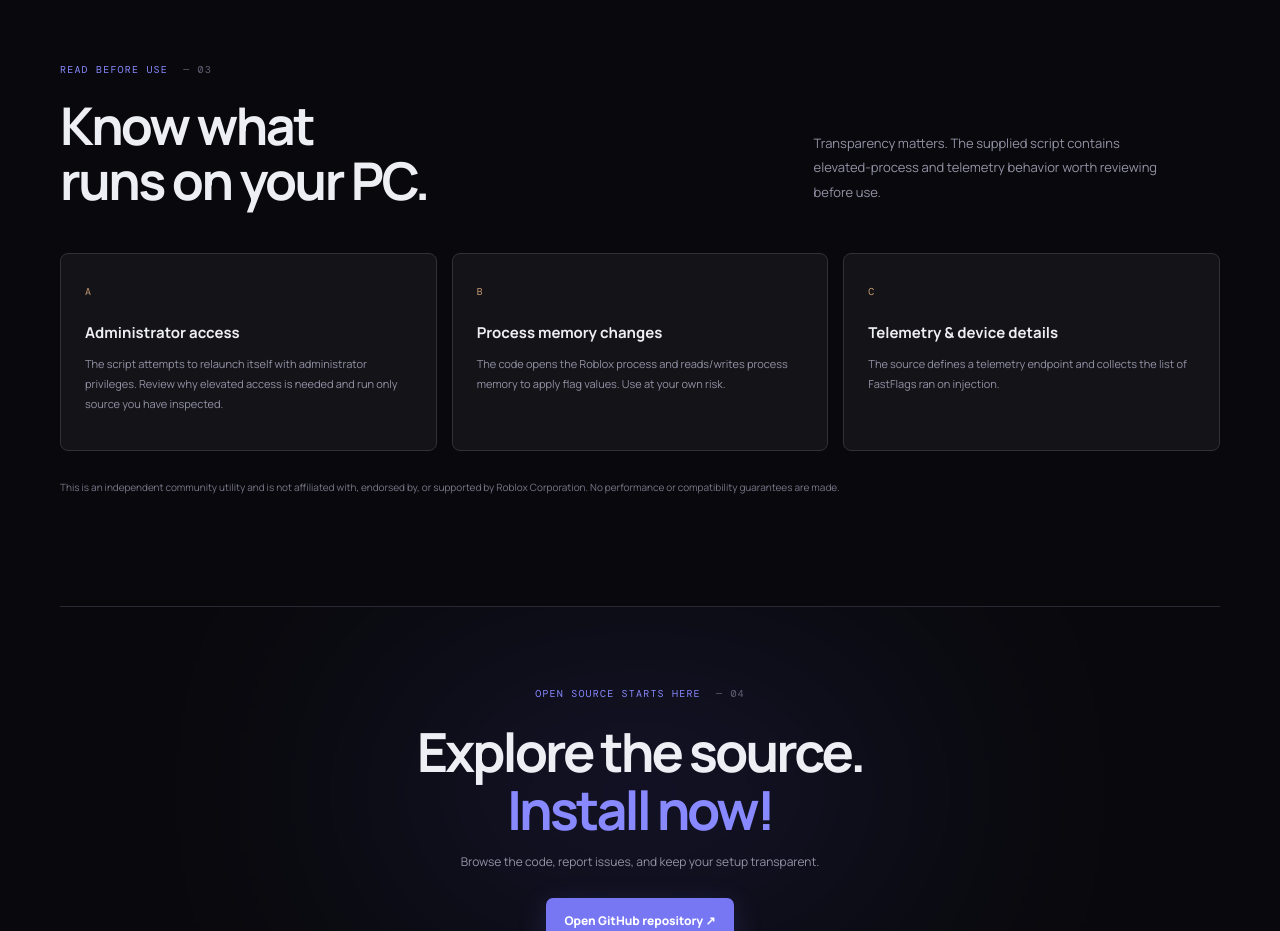
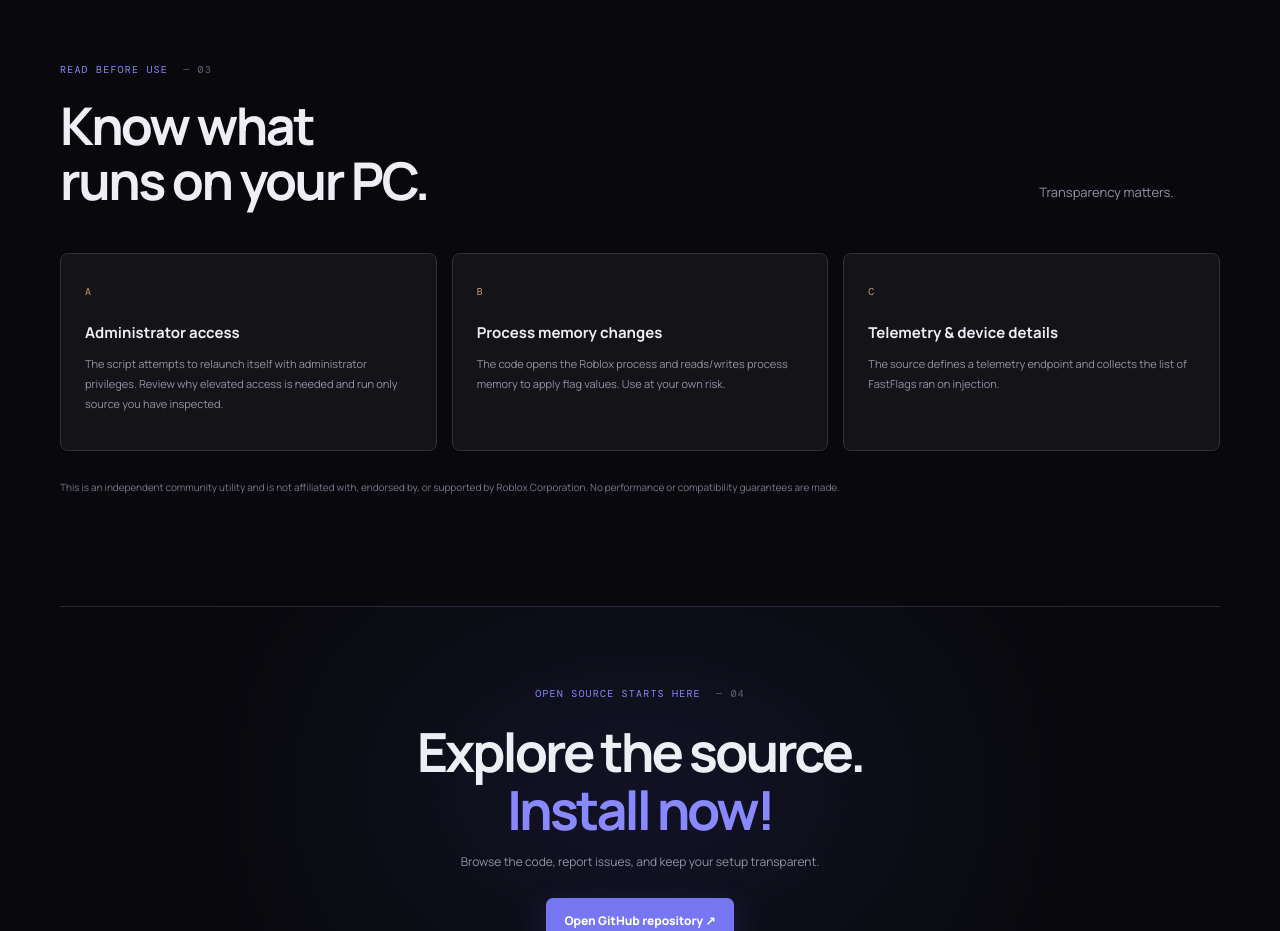
Before and after one commit to 1vyxnn3/Eternalstrap, a plain HTML site: page index.html in a window 1280 px wide. Shown: the part 2600-3531 px from the top of the page. Drawn offline with nearby package versions, Linux system fonts and the light colour scheme.

Commit message:
index.html

```diff
--- a/index.html
+++ b/index.html
@@ -80,7 +80,7 @@
 
     <section class="section wrap transparency" id="safety">
       <div class="section-kicker">READ BEFORE USE <span>— 03</span></div>
-      <div class="section-title"><h2>Know what<br>runs on your PC.</h2><p>Transparency matters. The supplied script contains elevated-process and telemetry behavior worth reviewing before use.</p></div>
+      <div class="section-title"><h2>Know what<br>runs on your PC.</h2><p>Transparency matters.</p></div>
       <div class="notice-grid">
         <article><span class="notice-number">A</span><h3>Administrator access</h3><p>The script attempts to relaunch itself with administrator privileges. Review why elevated access is needed and run only source you have inspected.</p></article>
         <article><span class="notice-number">B</span><h3>Process memory changes</h3><p>The code opens the Roblox process and reads/writes process memory to apply flag values. Use at your own risk.</p></article>
```
